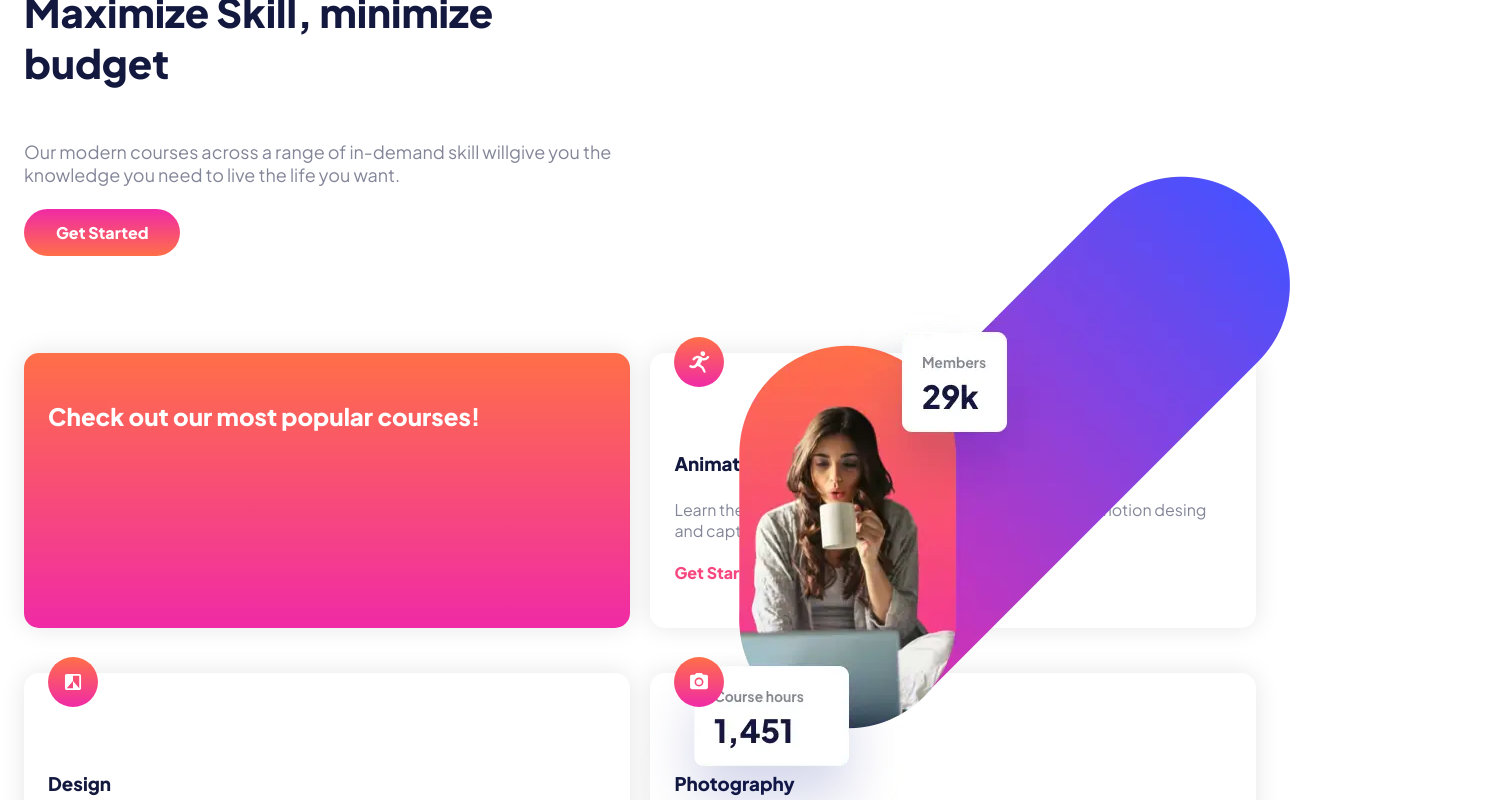
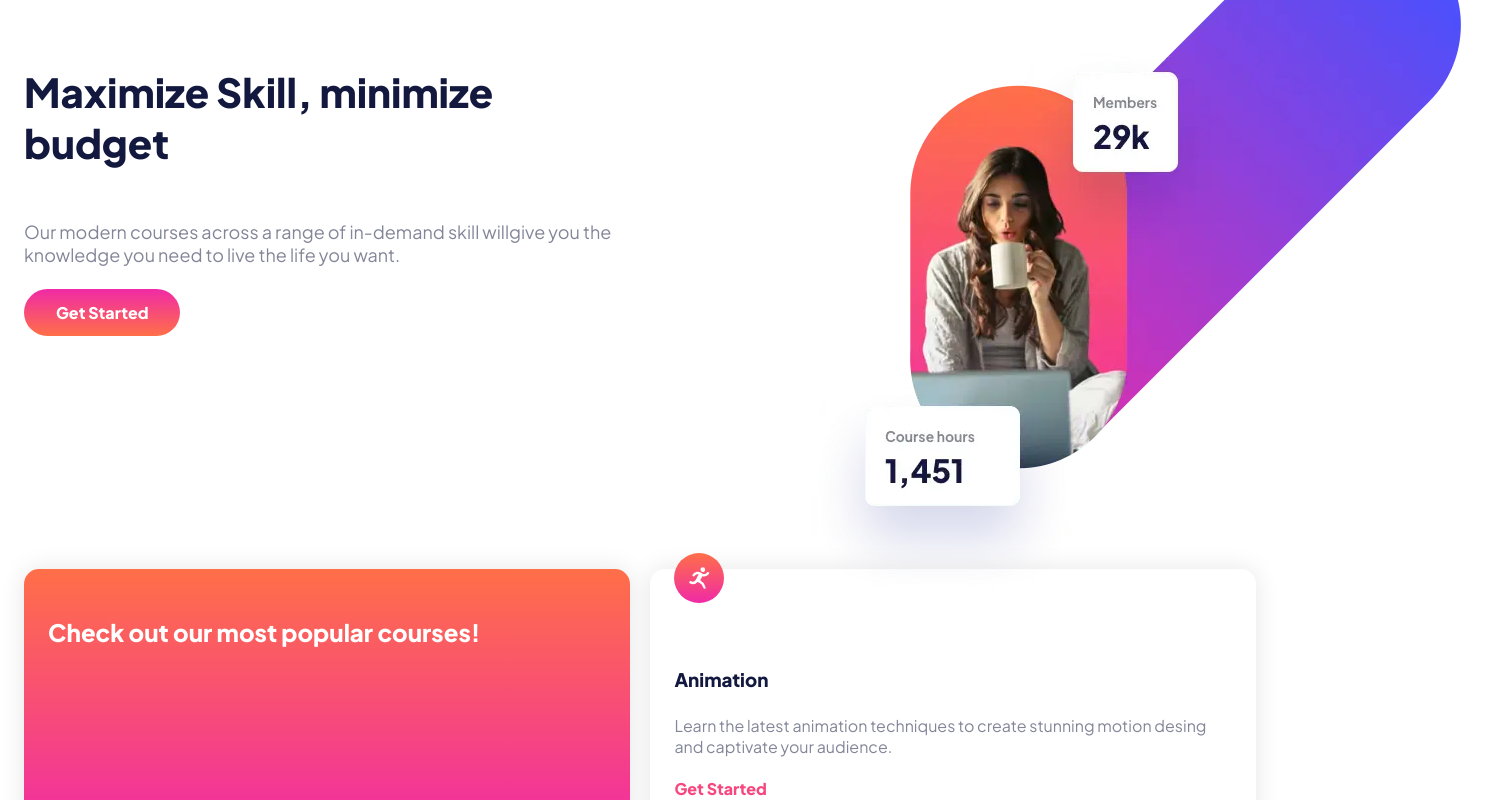
Before and after one commit to sammyodiagbe/skilled-elearning-landng-page, a React (Create React App) app: page / in a window 1280 px wide. Shown: the part 120-920 px from the top of the page, 1506 px wide, since content can reach past the window. Built offline with nearby package versions, Linux system fonts and the light colour scheme.

Commit message:
done with designs

```diff
--- a/src/styles/_mediaquery.scss
+++ b/src/styles/_mediaquery.scss
@@ -13,6 +13,7 @@
         align-items: center;
 
         aside.write-up {
+          padding-top: 5em;
           h1 {
             font-size: 40px;
           }
@@ -32,6 +33,8 @@
             &.tablet-image {
               display: block;
               position: absolute;
+              top: -300px;
+              right: -250px;
             }
           }
         }
@@ -41,7 +44,7 @@
         display: grid;
         grid-template-columns: 1fr 1fr;
         row-gap: 45px;
-
+        padding: 12em 0;
         section.item {
           svg {
             position: relative;
@@ -71,6 +74,7 @@
         display: grid;
         grid-template-columns: 1fr 1fr;
         aside.write-up {
+          padding-top: 3em;
           h1 {
             font-size: 56px;
             line-height: 70px;
@@ -80,6 +84,7 @@
         aside.img-container {
           //   background-size: contain;
           position: relative;
+
           img {
             &.mobile,
             &.tablet-image {
--- a/src/styles/index.css
+++ b/src/styles/index.css
@@ -82,6 +82,11 @@ body div.container header.jumbotron aside.write-up a:hover {
 
 body div.container header.jumbotron aside.write-up h1 {
   color: #13183f;
+}
+
+body div.container header.jumbotron aside.img-container {
+  position: relative;
+  text-align: center;
 }
 
 body div.container header.jumbotron aside.img-container img.desktop-image,
@@ -178,6 +183,9 @@ body footer.footer div.container a:hover {
         -ms-flex-align: center;
             align-items: center;
   }
+  body div.container header.jumbotron aside.write-up {
+    padding-top: 5em;
+  }
   body div.container header.jumbotron aside.write-up h1 {
     font-size: 40px;
   }
@@ -193,6 +201,8 @@ body footer.footer div.container a:hover {
   body div.container header.jumbotron aside.img-container img.tablet-image {
     display: block;
     position: absolute;
+    top: -300px;
+    right: -250px;
   }
   body div.container main.main {
     display: -ms-grid;
@@ -200,6 +210,7 @@ body footer.footer div.container a:hover {
     -ms-grid-columns: 1fr 1fr;
         grid-template-columns: 1fr 1fr;
     row-gap: 45px;
+    padding: 12em 0;
   }
   body div.container main.main section.item svg {
     position: relative;
@@ -227,6 +238,9 @@ body footer.footer div.container a:hover {
     -ms-grid-columns: 1fr 1fr;
         grid-template-columns: 1fr 1fr;
   }
+  body div.container header.jumbotron aside.write-up {
+    padding-top: 3em;
+  }
   body div.container header.jumbotron aside.write-up h1 {
     font-size: 56px;
     line-height: 70px;
--- a/src/styles/index.scss
+++ b/src/styles/index.scss
@@ -95,7 +95,8 @@ body {
 
       aside.img-container {
         // background: url("../assets/image-hero-mobile@2x.png") no-repeat;
-
+        position: relative;
+        text-align: center;
         img.desktop-image,
         img.tablet-image {
           display: none;
```
Also changed, not shown: 1 other file (tests, documents, lock files or other folders).
